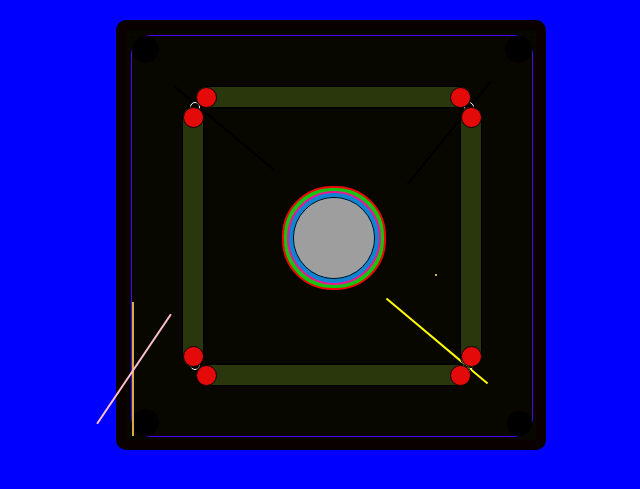
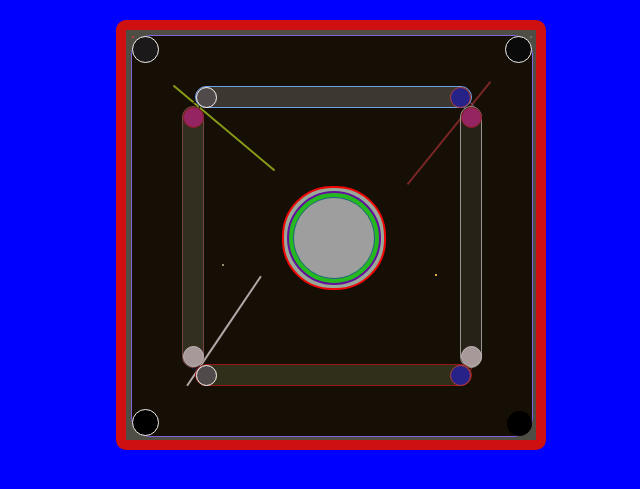
Before and after one commit to kotlasrinivasu/board1, a plain HTML site: page index.html in a window 1280 px wide. Shown: the part 61-550 px from the top of the page, without its empty margins (292-932 px from the left). Drawn offline with Linux system fonts and the light colour scheme; grey boxes are pictures that could not be loaded.

Commit message:
Update index.html

```diff
--- a/index.html
+++ b/index.html
@@ -8,46 +8,46 @@
             .bod{
     height:410px;
     width:410px;
-    border:10px solid #0a0000;
+    border:10px solid #ce1010;
     margin:60px 40px 1px 400px;
 
     position: absolute;
     border-radius:10px;
-    background-color: rgb(7, 7, 0);
+    background-color: rgb(78, 78, 68);
     }
 .inner-body{
-    border:1px solid rgb(74, 7, 243);
+    border:1px solid rgb(129, 98, 221);
     width:400px;
     height:400px;
     position:absolute;
-    background-color:red(234, 197, 129);
+    background-color:rgb(21, 15, 5);
     border-radius:20px;
     margin:5px;
 }
 .left-top-circle{
     height:25px;
     width:25px;
-    border:1px solid #060000;
+    border:1px solid #f3f0f0;
     position:absolute;
     left:0;
     top:0;
-    background-color:black;
+    background-color:rgb(27, 25, 25);
     border-radius:50px;
 }
 .right-top-circle{
     height:25px;
     width:25px;
-    border:1px solid #050000;
+    border:1px solid #eeeeee;
     position:absolute;
     right:0;
     top:0;
-    background-color:black;
+    background-color:rgb(11, 10, 10);
     border-radius:50px;
 }
 .left-bottom-circle{
     height:25px;
     width:25px;
-    border:1px solid #060000;
+    border:1px solid #f1eded;
     position:absolute;
     /* margin:px;  */
     left:0;
@@ -58,7 +58,7 @@
 .right-bottom-circle{
     height:25px;
     width:25px;
-    border:0px solid #484848;
+    border:0px solid #ece2e2;
     position:absolute;
     /*margin:10px;*/
     right:0;
@@ -67,89 +67,89 @@
     border-radius:50px;
 }
 .position-top{
-    border:1px solid black;
+    border:1px solid rgb(109, 163, 234);
     border-radius:20px;
     height:20px;
     width:275px;
     margin:50px 5px 5px 63px;
     top:0;
-    background-color:rgba(175, 228, 59, 0.208);
+    background-color:rgba(210, 211, 207, 0.208);
     position: absolute;
 }
 .position-bottom{
-    border:1px solid black;
+    border:1px solid rgb(152, 24, 24);
     border-radius:20px;
     height:20px;
     width:275px;
     margin:5px 5px 50px 63px;
     bottom:0;
-    background-color:rgba(175, 228, 59, 0.208);
+    background-color:rgba(148, 168, 104, 0.208);
     position: absolute;
 }
 .position-left{
-    border:1px solid black;
+    border:1px solid rgb(119, 71, 71);
     border-radius:20px;
     height:260px;
     width:20px;
     margin:70px 5px 48px 50px;
     left:1;
-    background-color:rgba(175, 228, 59, 0.208);
+    background-color:rgba(158, 166, 140, 0.208);
     position: absolute;
 }
 .position-right{
-    border:1px solid black;
+    border:1px solid rgb(153, 147, 147);
     border-radius:20px;
     height:260px;
     width:20px;
     margin:70px 50px 48px 5px;
     /* top:1; */
     right:0;
-    background-color:rgba(175, 228, 59, 0.208);
+    background-color:rgba(103, 109, 91, 0.208);
     position: absolute;
 }
 .box-left-circle{
-    border:1px solid rgb(14, 3, 3);
+    border:1px solid rgb(252, 248, 248);
     border-radius:50px;
     height:19px;
     width:19px;
-    background-color: rgb(229, 10, 10);
+    background-color: rgb(80, 74, 74);
     margin:0px;
     /* top:0; */
     left:0;
     position:absolute;
 }
 .box-right-circle{
-    border:1px solid rgb(14, 3, 3);
+    border:1px solid rgb(183, 62, 62);
     border-radius:50px;
     height:19px;
     width:19px;
-    background-color: rgb(229, 10, 10);
+    background-color: rgb(39, 34, 136);
     margin:0px;
     right:0;
     position:absolute;
 }
 .box-top-circle{
-    border:1px solid rgb(14, 3, 3);
+    border:1px solid rgb(144, 30, 30);
     border-radius:50px;
     height:19px;
     width:19px;
-    background-color: rgb(229, 10, 10);
+    background-color: rgb(149, 36, 98);
     margin:0px;
     top:0;
     position:absolute;
 }
 .box-bottom-circle{
-    border:1px solid rgb(14, 3, 3);
+    border:1px solid rgb(196, 187, 187);
     border-radius:50px;
     height:19px;
     width:19px;
-    background-color: rgb(229, 10, 10);
+    background-color: rgb(167, 153, 153);
     margin:0px;
     bottom:0;
     position:absolute;
 }
 .small-topl-circle{
-    border:1px solid white;
+    border:1px solid rgb(16, 14, 14);
     border-radius:50px;
     height: 8px;
     width:8px;
@@ -159,7 +159,7 @@
     margin:66px 5px 5px 58px;
 }
 .small-topr-circle{
-    border:1px solid white;
+    border:1px solid rgb(107, 99, 141);
     border-radius:50px;
     height: 8px;
     width:8px;
@@ -169,7 +169,7 @@
     margin:66px 58px 5px 5px;
 }
 .small-bottoml-circle{
-    border:1px solid white;
+    border:1px solid rgb(33, 35, 75);
     border-radius:50px;
     height: 8px;
     width:8px;
@@ -179,7 +179,7 @@
     margin:5px 5px 66px 58px;
 }
 .small-bottomr-circle{
-    border:1px solid white;
+    border:1px solid rgb(177, 59, 59);
     border-radius:50px;
     height: 8px;
     width:8px;
@@ -193,16 +193,16 @@
     border-radius:50px;
     height:100px;
     width:100px;
-    background-color:rgb(20, 198, 17);
+    background-color:rgb(153, 168, 153);
     margin:150px 0px 0px 150px;
     position:absolute;
 }
 .inner-circle-inner{
-    border:2px solid rgb(237, 21, 147);
+    border:2px solid rgb(100, 16, 156);
     border-radius:50px;
     height:90px;
     width:90px;
-    background-color: rgb(15, 131, 208);
+    background-color: rgb(36, 185, 31);
     margin:3px 1px 1px 3px;
     position:absolute;
 }
@@ -210,12 +210,12 @@
    height:80px;
    width: 80px;
    border-radius:50px;
-   border:1px solid black;
+   border:1px solid rgb(42, 84, 152);
    margin:4px;
    position:absolute;
 }
 .boxtl{
-    border:1px solid rgb(4, 0, 0);
+    border:1px solid rgb(175, 64, 64);
     margin:0px;
     height:px;
     width:px;
@@ -224,7 +224,7 @@
     position:absolute;
 }
 .arrtl{
-    border:1px solid black;
+    border:1px solid rgb(140, 155, 23);
     height:130px;
     width:0px;
     left:0;
@@ -233,7 +233,7 @@
     position:absolute;
 }
 .boxtr{
-    border:1px solid rgb(2, 0, 0);
+    border:1px solid rgb(123, 108, 108);
     margin:0px;
     height:px;
     top:0;
@@ -242,7 +242,7 @@
     position:absolute;
 }
 .arrtr{
-    border:1px solid black;
+    border:1px solid rgb(120, 37, 37);
     height:130px;
     width:0px;
     right:0;
@@ -251,9 +251,8 @@
     position:absolute;
 }
 .boxbl{
-    border:1px solid rgb(214, 172, 66);
-    height:0px
-
+    border:1px solid rgb(149, 140, 115);
+    height:0px;
     margin:0px 0px 170px 90px;
     width:0px;
     bottom:0;
@@ -261,7 +260,7 @@
     position:absolute;
 }
 .arrbl{
-    border:1px solid pink;
+    border:1px solid rgb(179, 167, 167);
     height:130px;
     width:0px;
     transform:rotate(34deg);
@@ -277,7 +276,7 @@
     position:absolute;
 }
 .arrbr{
-    border:1px solid yellow;
+    border:1px solid ywllow;
     height:130px;
     width:0px;
     bottom:0;
```
